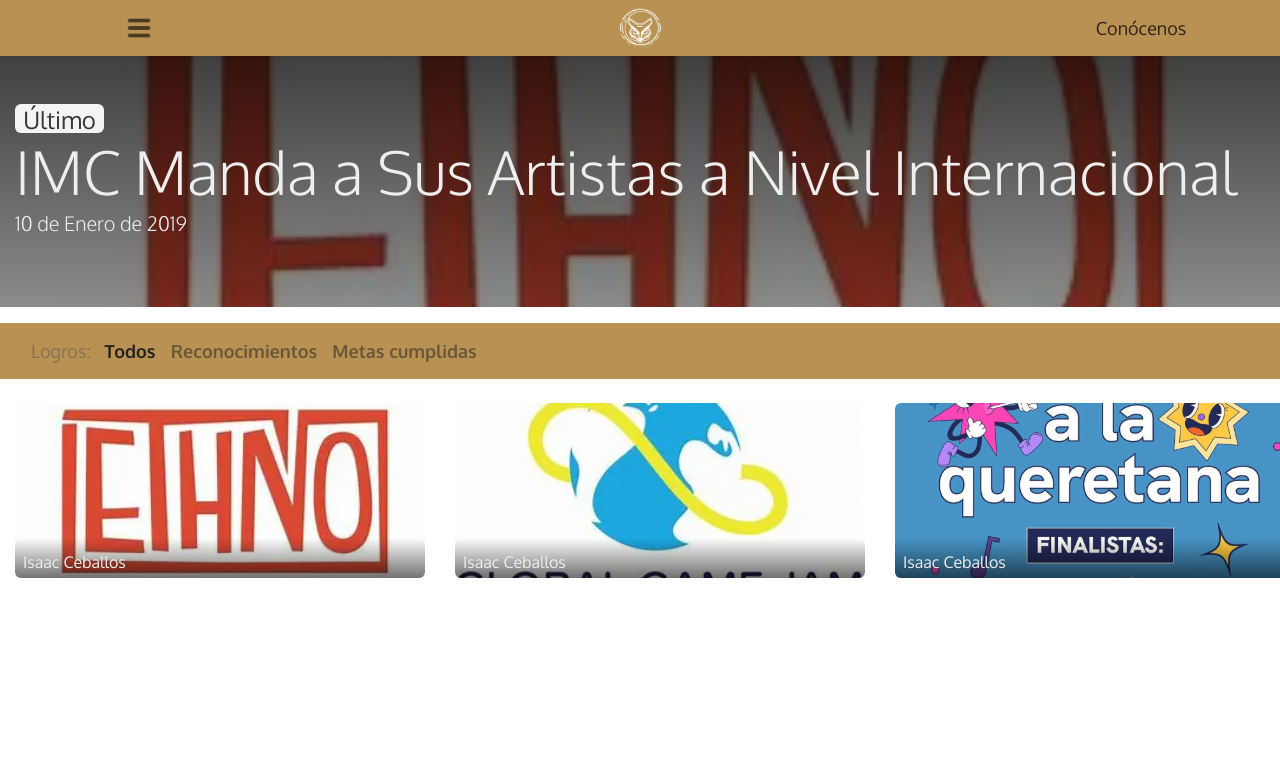
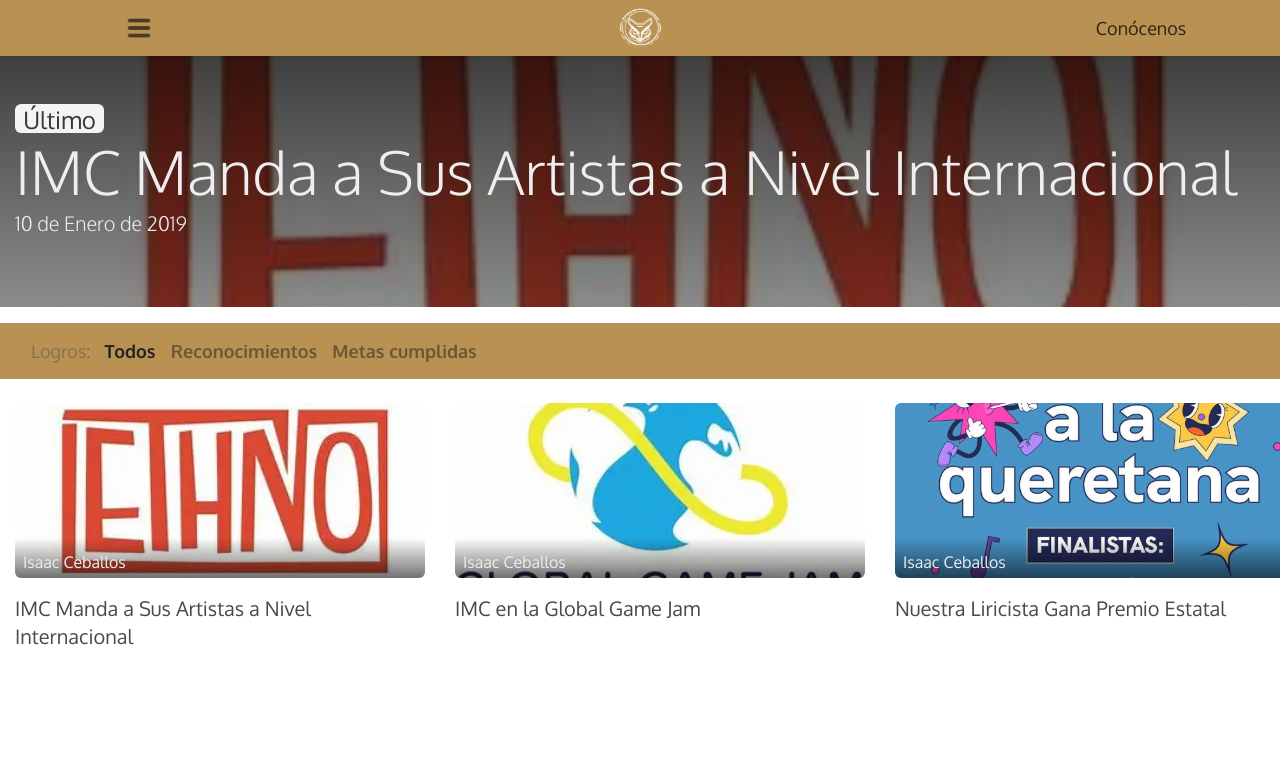
Before and after one commit to saulkurosaki/IZTAC-MUSIC-COMPANY, a Next.js app: page /blog in a window 1280 px wide. Shown: the top 779 px of the page. Built offline with nearby package versions, Linux system fonts and the light colour scheme.

Commit message:
feat(BlogCard): implement the card info section title

```diff
--- a/components/blog/BlogCard.tsx
+++ b/components/blog/BlogCard.tsx
@@ -42,7 +42,7 @@ const BlogCard = ({
         </Link>
 
         <div className="w-full mt-4">
-          {/* <h2 className="text-xl text-[#4a4a4a] oxygen mb-2">{title}</h2> */}
+          <h2 className="text-xl text-[#4a4a4a] oxygen mb-2">{title}</h2>
           {/* <p className="text-sm text-[#5c5c5c] oxygen">{description}</p> */}
         </div>
 
```
